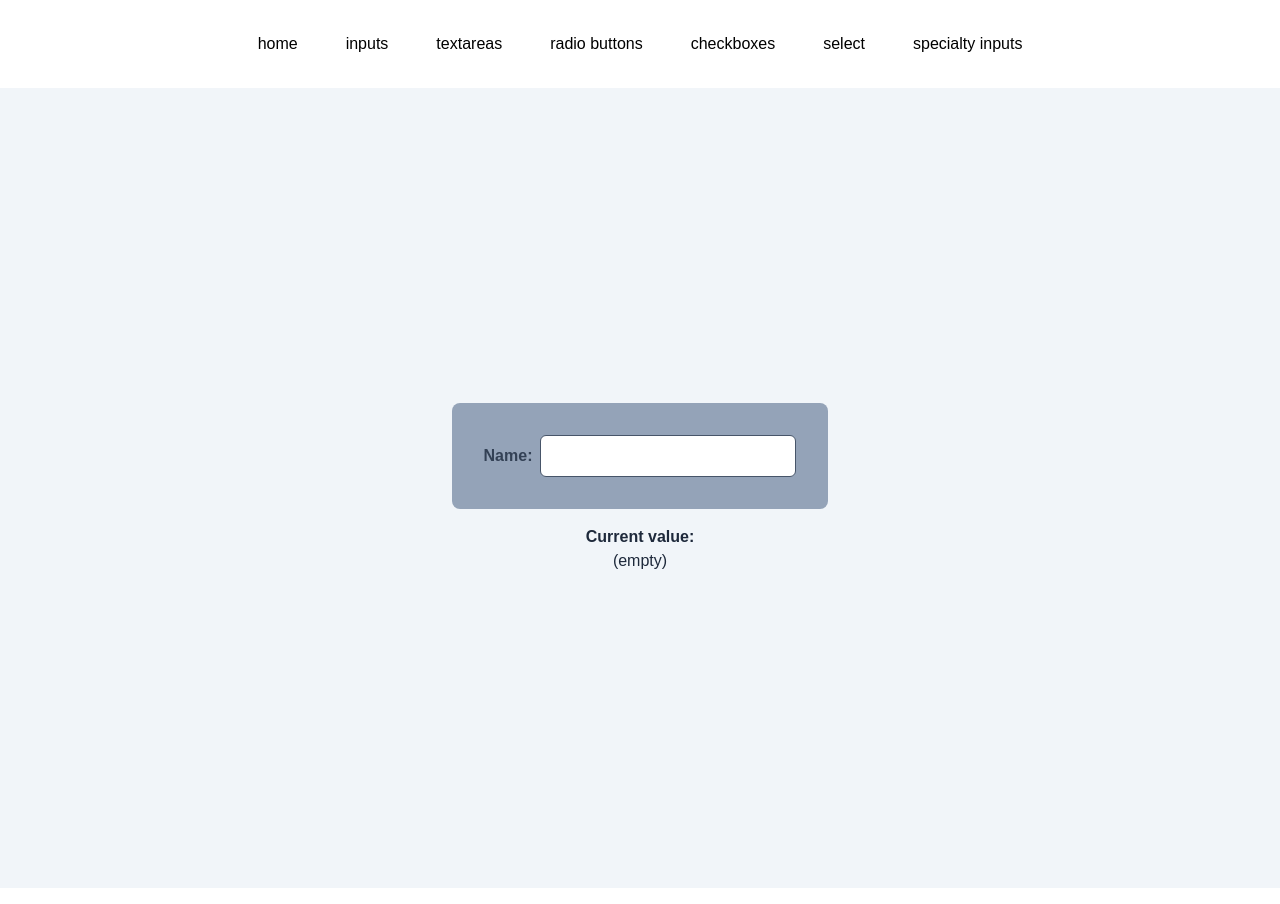
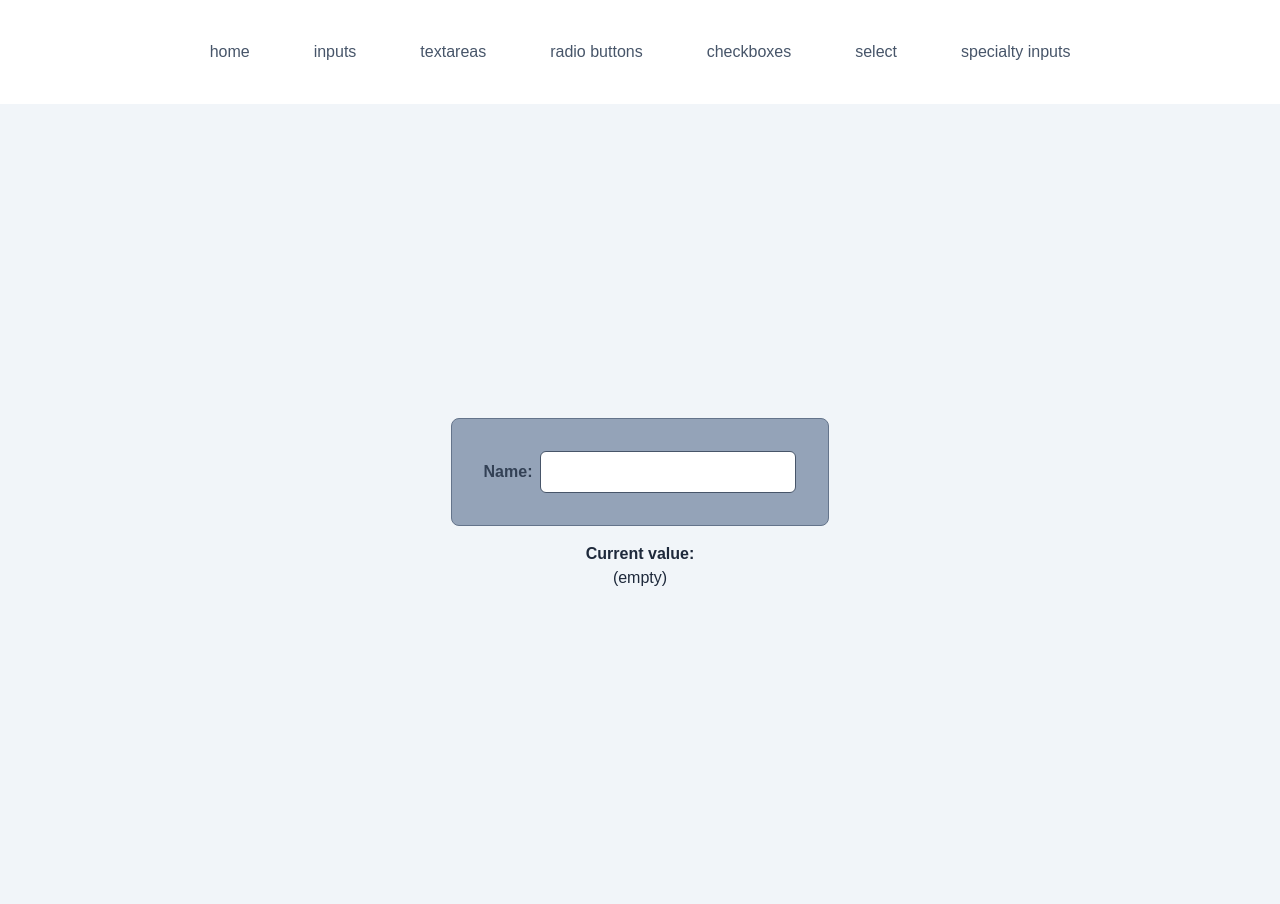
Before and after one commit to midcenturydude7/nextjs-framer-motion-forms, a Next.js app: page /inputs in a window 1280 px wide. Built offline with nearby package versions, Linux system fonts and the light colour scheme; a web font is replaced by a local one.

Commit message:
Added hover styles for navbar

```diff
--- a/app/components/Nav.tsx
+++ b/app/components/Nav.tsx
@@ -41,9 +41,12 @@ export default function Nav() {
 
   return (
     <nav className="p-8">
-      <ul className="flex items-center justify-center gap-12">
+      <ul className="flex items-center justify-center gap-8">
         {links.map((link) => (
-          <li key={link.path}>
+          <li
+            key={link.path}
+            className="rounded-lg px-2 py-2 pr-4 pl-4 text-slate-600 transition-all duration-200 hover:bg-slate-700 hover:text-slate-300"
+          >
             <Link href={link.path}>{link.name}</Link>
           </li>
         ))}
--- a/app/inputs/components/Inputs.tsx
+++ b/app/inputs/components/Inputs.tsx
@@ -7,7 +7,7 @@ export default function Inputs() {
   return (
     <div>
       <form
-        className="mb-4 rounded-lg bg-slate-400 p-8 font-semibold text-slate-700"
+        className="mb-4 rounded-lg border border-slate-500 bg-slate-400 p-8 font-bold text-slate-700"
         onSubmit={(e) => {
           e.preventDefault();
           const target = e.target as HTMLInputElement;
```
